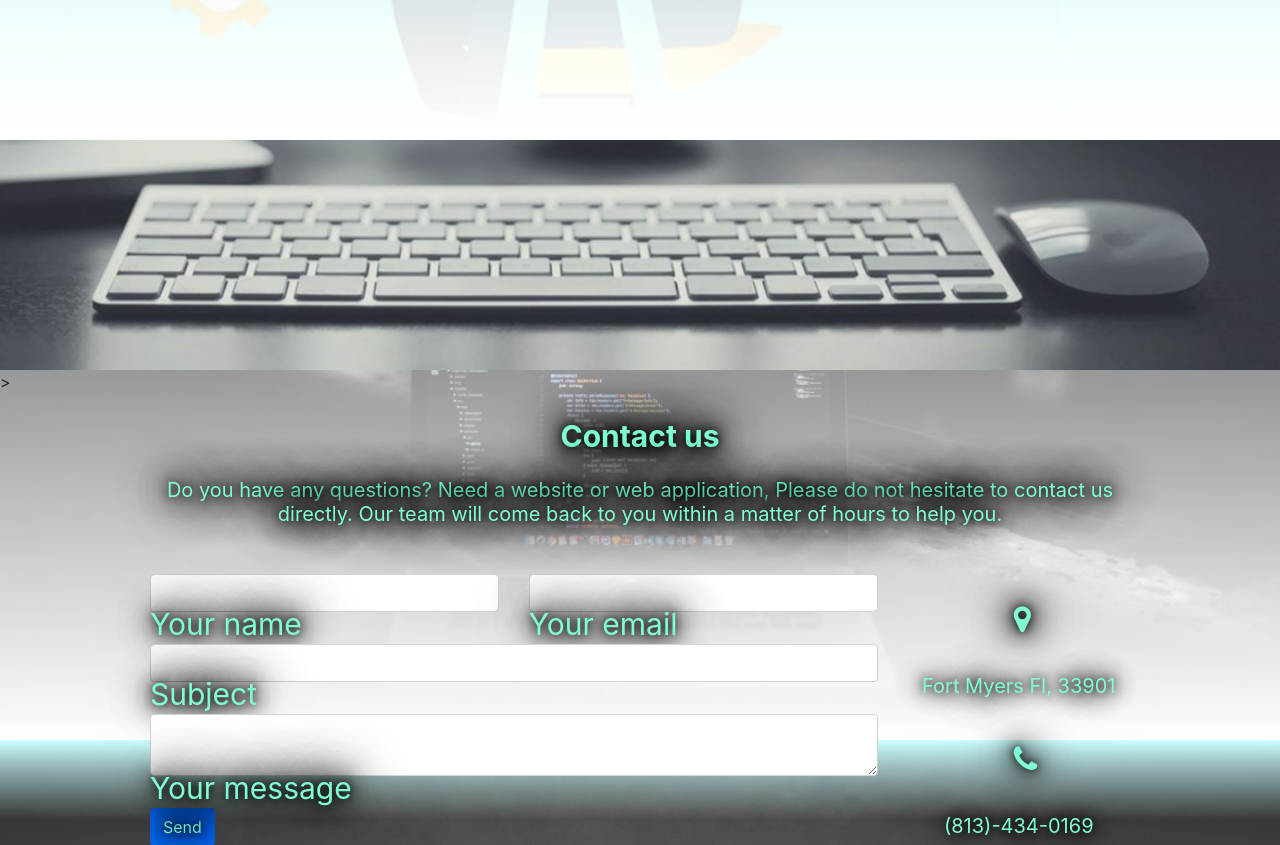
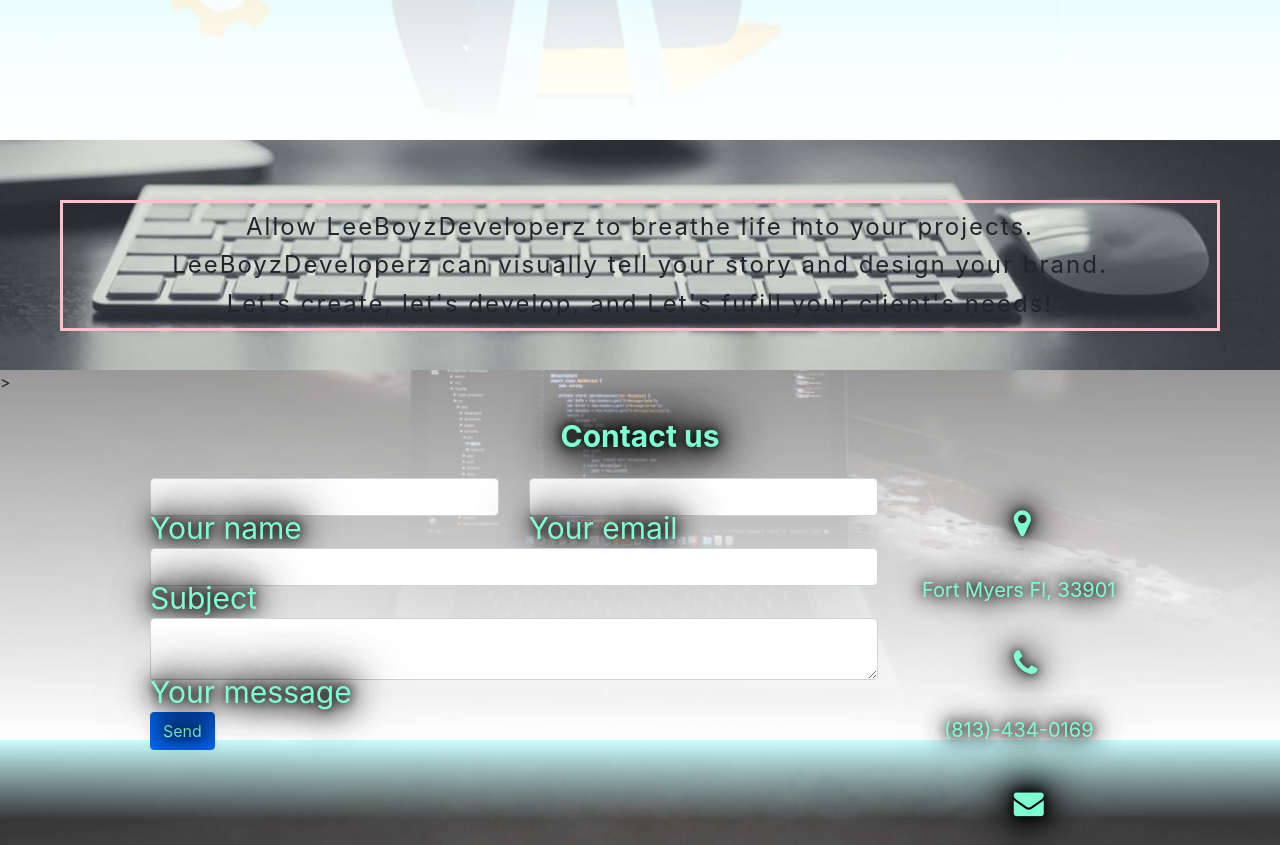
Before and after one commit to xJA10x/LeeBoyzDevelopers, a PHP site: page /contact.php in a window 1280 px wide. Shown: the part 860-1705 px from the top of the page. Run offline with PHP 8.4, Linux system fonts and the light colour scheme.

Commit message:
Add javascript

```diff
--- a/contact.php
+++ b/contact.php
@@ -30,9 +30,8 @@
                             <!--Section heading-->
                             <h2 class="h1-responsive font-weight-bold text-center my-4">Contact us</h2>
                             <!--Section description-->
-                            <p class="text-center w-responsive mx-auto mb-5">Do you have any questions? Need a website or web application, Please do not hesitate to contact us directly. Our team will come back to you within
-                                a matter of hours to help you.
-                            </p>
+
+
                             <div class="row">
                                 <!--Grid column-->
                                 <div class="col-md-9 mb-md-0 mb-5">
--- a/include/banner.html
+++ b/include/banner.html
@@ -1,29 +1,18 @@
-<link href="https://fonts.googleapis.com/css2?family=Anton&display=swap" rel="stylesheet">
+
 <div class="bannerOne">
 
    <img src="../pictures/DesktopBanner1.jpg" width="100%" height="100%"/>
 
-    <p class="titleBanner" id="titleBannerOne">Allow LeeBoyzDeveloperz to breathe life into your projects.</br>
+    <p class="titleBanner" id="default-content">Allow LeeBoyzDeveloperz to breathe life into your projects.</br>
         LeeBoyzDeveloperz can visually tell your story and design your brand.</br>
         Let's create, let's  develop, and Let's fufill your client's needs!</p>>
 
-        <p class="titleBanner" id="titleBannerTwo">Allow LeeBoyzDeveloperz to breathe life into your project.</br>
+        <p class="titleBanner" id="titleBannerTwo">We buil your application with your vision in mind.
+          We are here to help you grow your business to the next level. Let us be at your service!
+        </br>
         </p>
 
-        <p class="titleBanner" id="titleBannerThree">Allow LeeBoyzDeveloperz breathe life</br>
+        <p class="titleBanner" id="titleBannerThree">Please do not hesitate to contact us directly. Our team will come back to you within
+          a matter of hours to help you.</br>
         </p>
 </div>
-<script>
-    document.getElementById("home").addEventListener("click", displayBanner);
-//   titleBannerOne = document.getElementById('  titleBannerOne');
-
-document.getElementById("team").addEventListener("click", displayBanner);
-titleBannerTwo = document.getElementById('titleBannerTwo');
-
-function displayBanner() {
-    document.getElementById("titleBannerOne").innerHTML = "Date()";
-    document.getElementById("titleBannerTwo").innerHTML = titleBannerTwo;
-
-  }
-
-</script>
--- a/include/header.html
+++ b/include/header.html
@@ -3,6 +3,7 @@
   <meta name="viewport" content="width=device-width, initial-scale=1">
   <link href="css/main.css" rel="stylesheet" />
   <link href="css/style.css" rel="stylesheet" />
+  <link href="css/mediastyles.css" rel="stylesheet" />
   <link rel="stylesheet" href="https://stackpath.bootstrapcdn.com/bootstrap/4.5.0/css/bootstrap.min.css"
     integrity="sha384-9aIt2nRpC12Uk9gS9baDl411NQApFmC26EwAOH8WgZl5MYYxFfc+NcPb1dKGj7Sk" crossorigin="anonymous">
   <script src="https://code.jquery.com/jquery-3.5.1.slim.min.js"
@@ -14,6 +15,7 @@
   <script src="https://stackpath.bootstrapcdn.com/bootstrap/4.5.0/js/bootstrap.min.js"
     integrity="sha384-OgVRvuATP1z7JjHLkuOU7Xw704+h835Lr+6QL9UvYjZE3Ipu6Tp75j7Bh/kR0JKI"
     crossorigin="anonymous"></script>
+    <link href="https://fonts.googleapis.com/css2?family=Anton&display=swap" rel="stylesheet">
   <script src="js/script.js"></script>
 </head>
 <div class="mainPic">
@@ -22,20 +24,41 @@
 <nav>
   <h1 id="main">>_LeeBoyz Developerz</h1>
   <ul>
-    <li><a onclick="myHome" id="home" class="thenav" href="index.php">Portfolio</a>
-    <li><a onclick="myTeam" id="team"  href="about.php">Team</a>
-    <li><a onclick="myContact" id="contact" class="thenav" href="contact.php">Contact</a>
+    <li><a onclick="myHome" id="home" class="thenav" href="index.php?dc=default-content">Portfolio</a>
+    <li><a onclick="myTeam" id="team"  href="about.php?dc=titleBannerTwo">Team</a>
+    <li><a onclick="myContact" id="contact" class="thenav" href="contact.php?dc=titleBannerThree">Contact</a>
   </ul>
 </nav>
 <div class ="mainTitle">
   <h3>Build and Design Brand that work</h3>
 </div>
-<script>
+<script type="text/javascript">
+// Parse the URL parameter
+function getParameterByName(name, url) {
+    if (!url) url = window.location.href;
+    name = name.replace(/[\[\]]/g, "\\$&");
+    var regex = new RegExp("[?&]" + name + "(=([^&#]*)|&|#|$)"),
+        results = regex.exec(url);
+    if (!results) return null;
+    if (!results[2]) return '';
+    return decodeURIComponent(results[2].replace(/\+/g, " "));
+}
+// Give the parameter a variable name
+var dynamicContent = getParameterByName('dc');
 
- var defaultTitle= document.getElementById("titleBannerOne");
+$(document).ready(function() {
+	// Check if the URL parameter is apples
+	if (dynamicContent == 'titleBannerTwo') {
+		$('#titleBannerTwo').show();
+	}
+	// Check if the URL parameter is oranges
+	else if (dynamicContent == 'titleBannerThree') {
+		$('#titleBannerThree').show();
+	}
+	// Check if the URL parmeter is empty or not defined, display default content
+	else {
+		$('#default-content').show();
+	}
+});
 
-  function myHome() {
-    var x = document.getElementById("titleBannerTwo");
-    document.getElementById("titleBannerTwo").innerHTML = x;
-  }
   </script>
--- a/js/script.js
+++ /dev/null
@@ -1,18 +0,0 @@
-function changeText() {
-
-    var home;
-    var team;
-    var contact;
-    var titleBannerOne;
-    var titleBannerTwo;
-    var titleBannerThree;
-
-    home = document.getElementById('home');
-    team = document.getElementById('team');
-    contact = document.getElementById('contact');
-    titleBannerOne = document.getElementById('titleBannerOne');
-    titleBannerTwo = document.getElementById('titleBannerTwo');
-    titleBannerThree = document.getElementById('titleBannerThree');
-
-
-}
```
Also changed, not shown: css/mediastyles.css (+105 -0 lines), css/style.css (+0 -105 lines).
